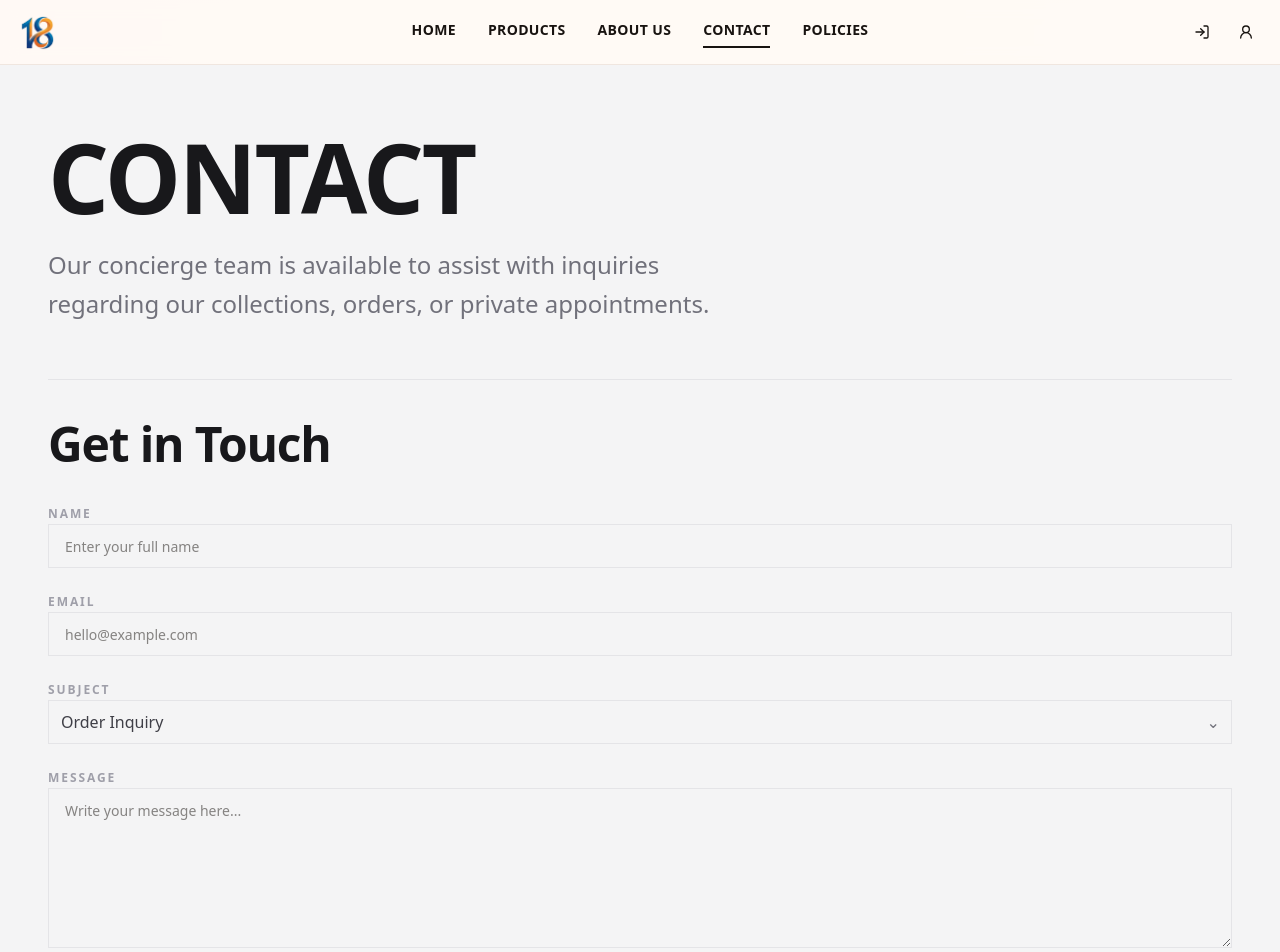
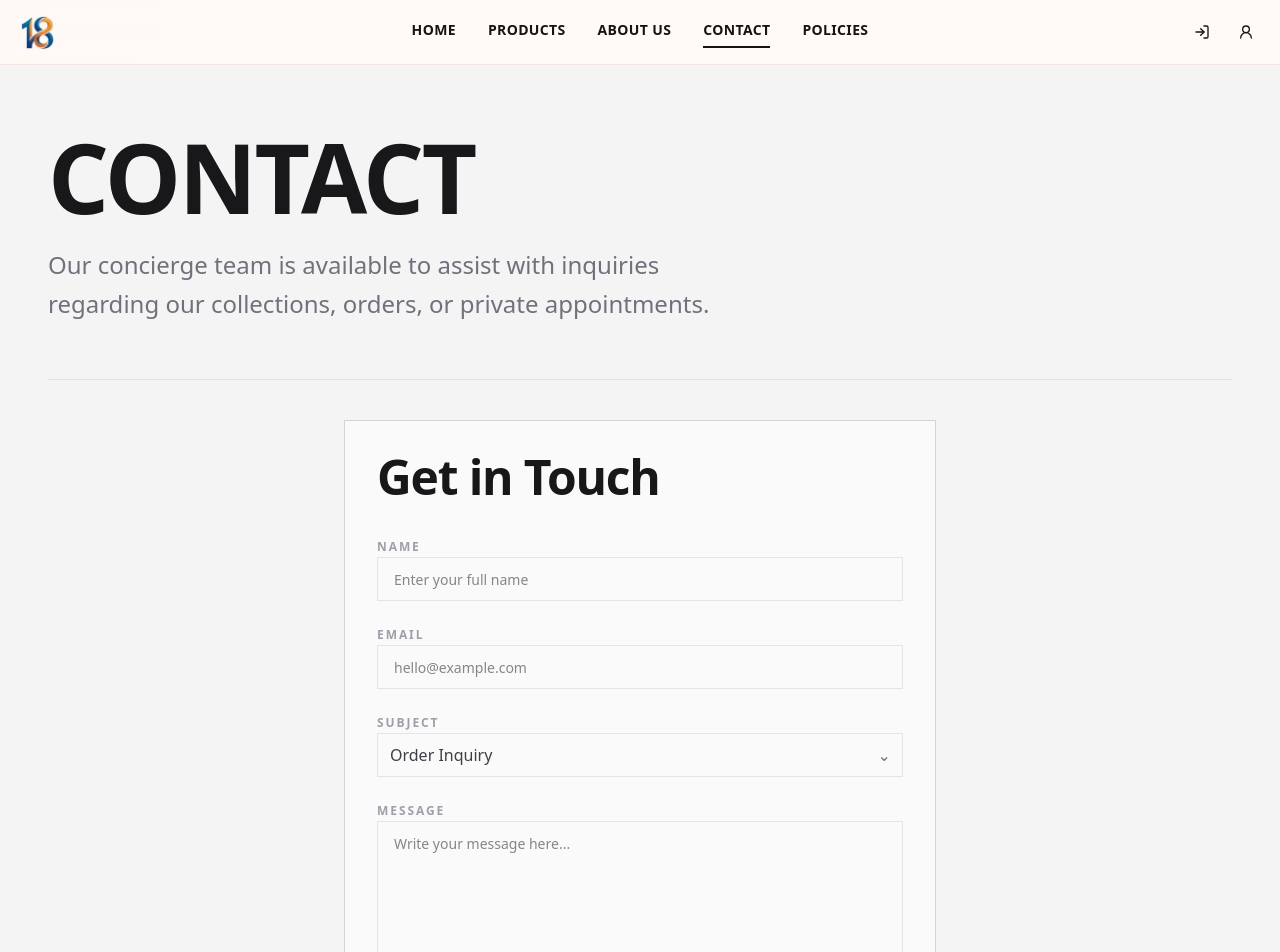
Before and after one commit to ngocan-dev/fashionshop-frontend, a Next.js app: page /contact in a window 1280 px wide. Shown: the top 952 px of the page. Built offline with nearby package versions, Linux system fonts and the light colour scheme.

Commit message:
refactor: enhance structure of ContactForm component for better readability and maintainability

```diff
--- a/src/components/contact/contact-form.tsx
+++ b/src/components/contact/contact-form.tsx
@@ -5,7 +5,8 @@ const subjects = ['Order Inquiry', 'Product Availability', 'Private Appointment'
 
 export function ContactForm() {
   return (
-    <section className="space-y-2">
+    <section className="flex justify-center">
+      <div className="mx-auto w-[90%] border border-zinc-300 bg-zinc-50 p-6 md:w-[70%] md:p-8 lg:w-[50%]">
         <h2 className="text-4xl font-bold tracking-tight text-zinc-900 md:text-5xl">Get in Touch</h2>
 
         <form className="mt-8 space-y-5" action="#" method="post">
@@ -50,6 +51,7 @@ export function ContactForm() {
             Send Message
           </button>
         </form>
+      </div>
     </section>
   );
 }
```
Lines whose indentation alone changed are shown as unchanged.
